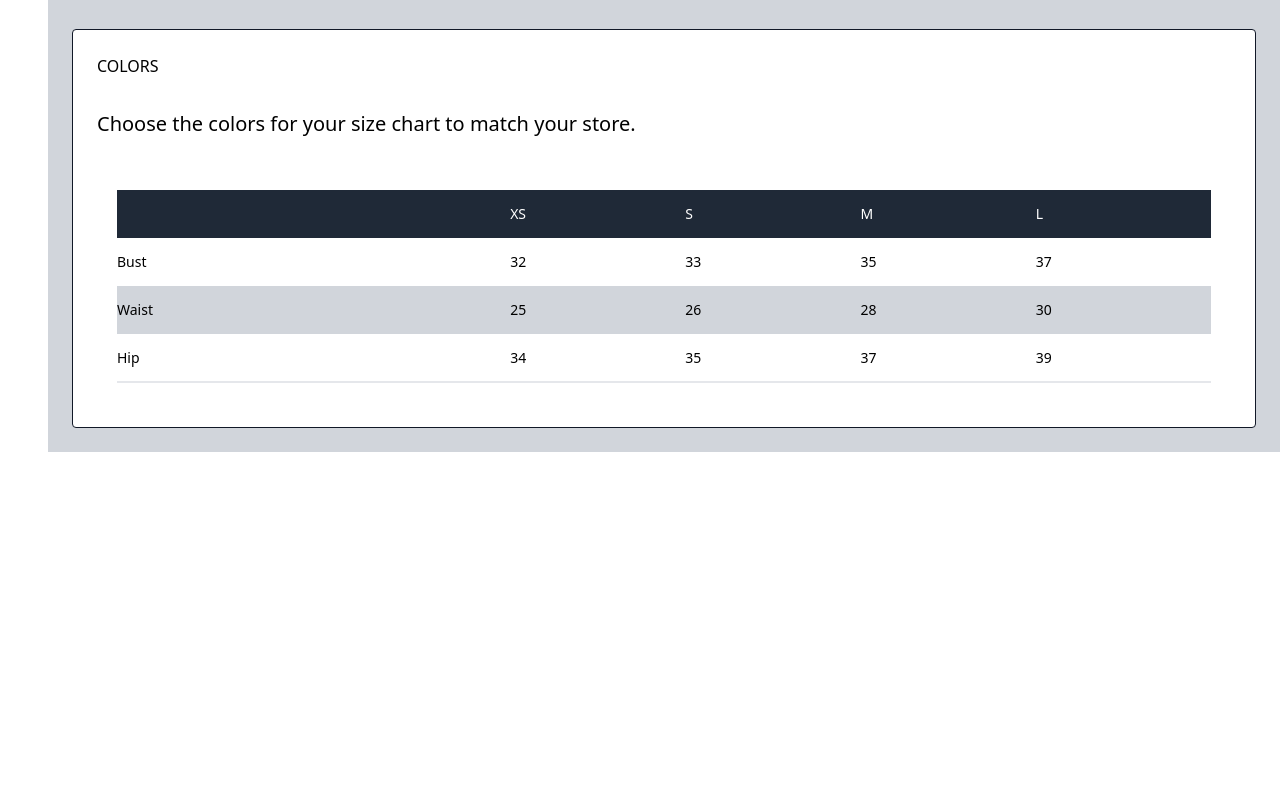
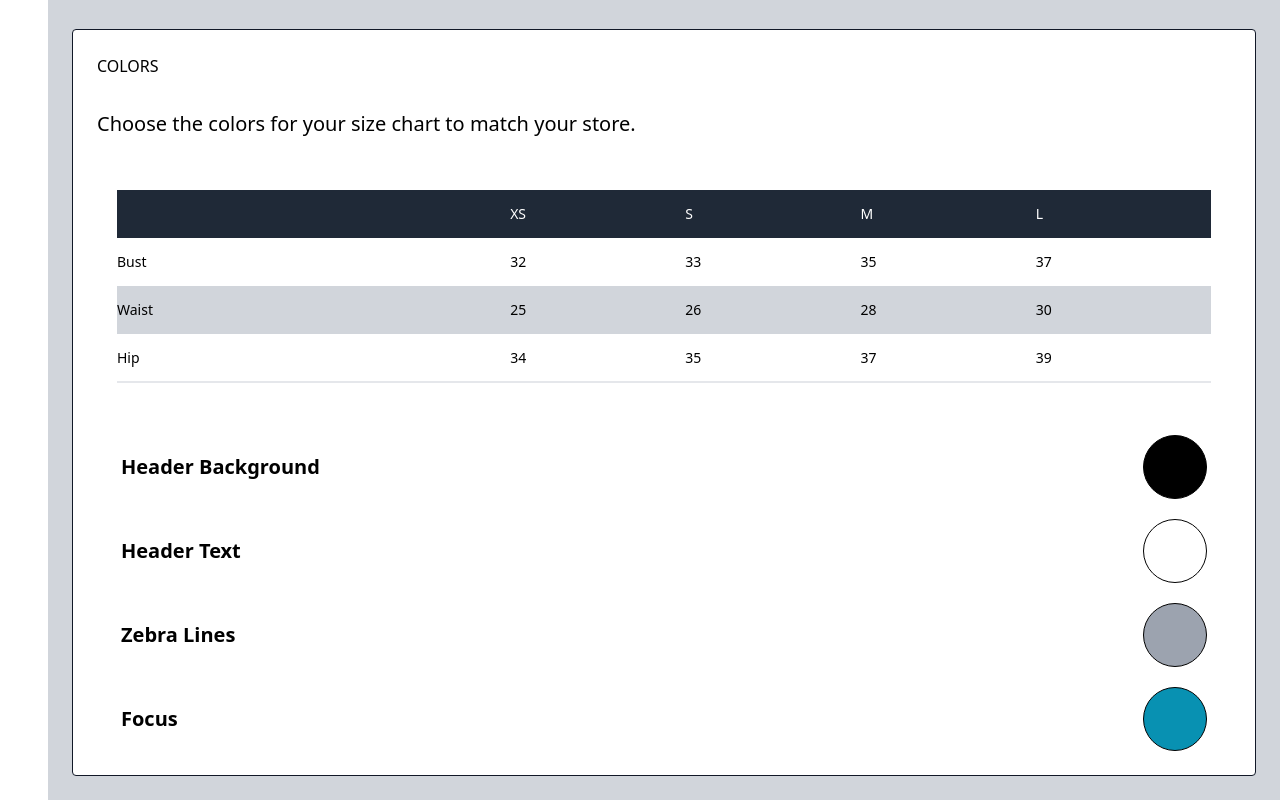
Before and after one commit to gaurabwebdev/explore-polaris, a React (Vite) app: page /settings in a window 1280 px wide. Shown: the part 1621-2421 px from the top of the page. Before the commit the page ends 2073 px from the top, so only its background shows below. Built offline with nearby package versions, Linux system fonts and the light colour scheme.

Commit message:
color table added

```diff
--- a/src/Pages/SettingsPage/SettingsPage.jsx
+++ b/src/Pages/SettingsPage/SettingsPage.jsx
@@ -73,6 +73,54 @@ const SettingsPage = () => {
         <div className="flex items-center text-sm p-5">
           <ColorTable />
         </div>
+        <div className="flex flex-col gap-5 px-2 md:px-6">
+          <div className="flex justify-between items-center ">
+            <p className="capitalize font-semibold text-xl">
+              header background
+            </p>
+            <div className="h-8 w-8 md:h-16 md:w-16 rounded-full border cursor-text border-black bg-black">
+              <input
+                className="w-full h-full opacity-0"
+                type="color"
+                name="header-background"
+                id=""
+              />
+            </div>
+          </div>
+          <div className="flex justify-between items-center">
+            <p className="capitalize font-semibold text-xl">header text</p>
+            <div className="h-8 w-8 md:h-16 md:w-16 rounded-full border cursor-text border-black bg-white">
+              <input
+                className="w-full h-full opacity-0"
+                type="color"
+                name=""
+                id=""
+              />
+            </div>
+          </div>
+          <div className="flex justify-between items-center">
+            <p className="capitalize font-semibold text-xl">zebra lines</p>
+            <div className="h-8 w-8 md:h-16 md:w-16 rounded-full border cursor-text border-black bg-gray-400">
+              <input
+                className="w-full h-full opacity-0"
+                type="color"
+                name="header-text"
+                id=""
+              />
+            </div>
+          </div>
+          <div className="flex justify-between items-center">
+            <p className="capitalize font-semibold text-xl">focus</p>
+            <div className="h-8 w-8 md:h-16 md:w-16 rounded-full border cursor-text border-black bg-cyan-600">
+              <input
+                className="w-full h-full opacity-0"
+                type="color"
+                name="header-focus"
+                id=""
+              />
+            </div>
+          </div>
+        </div>
       </div>
     </div>
   );
```
